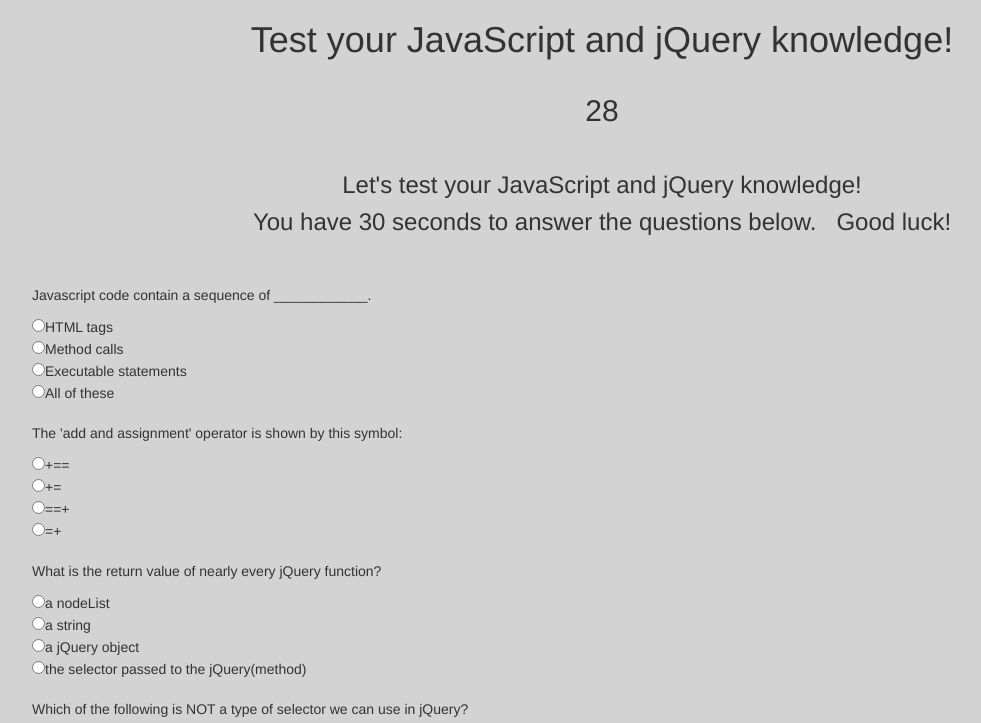
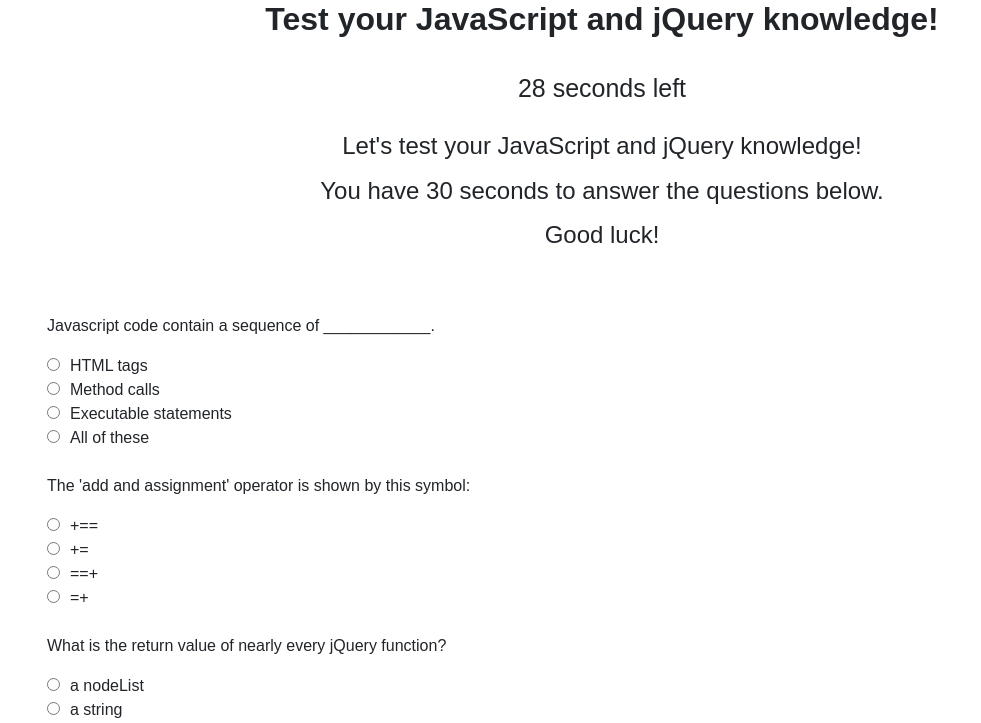
Before and after one commit to jasminepkim/TriviaGame, a plain HTML site: page index.html in a window 1280 px wide. Both pictures are taken after a click on the link "START". Shown: the top 723 px of the page, without its empty margins (38-1019 px from the left). Drawn offline with nearby package versions, Linux system fonts and the light colour scheme.

Commit message:
Final - with light CSS

```diff
--- a/assets/css/style.css
+++ b/assets/css/style.css
@@ -1,15 +1,30 @@
 body {
-    background-color: lightgray;
+    font-family: sans-serif;
 }
 
 .title,
 .startbutton,
 .end,
-h3 {
+h3,
+h4 {
    text-align: center;
-    margin: 0 auto;
+   margin: 0 auto;
+   font-family: sans-serif;
 }
 
 .clock {
-    font-size: 30px;
+    font-size: 25px;
+    font-family: sans-serif;
 }
+
+#donebtn {
+    margin-bottom: 30px;
+}
+
+input[type="radio"] {
+    margin-right: 10px;
+}
+
+#corr {
+    text-align: left;
+}
--- a/assets/javascript/app.js
+++ b/assets/javascript/app.js
@@ -2,7 +2,7 @@
 var questions = [{
     question: "Javascript code contain a sequence of ____________.",
     options: ["HTML tags", "Method calls", "Executable statements", "All of these"],
-    answer: "Executable statements"
+    answer: "All of these"
 }, {
     question: "The 'add and assignment' operator is shown by this symbol:",
     options: ["+==", "+=", "==+", "=+"],
@@ -57,7 +57,7 @@
     var countDown = 30;
     var timer = setInterval(function () {
         countDown--;
-        $("#timer").html(countDown);
+        $("#timer").html(countDown + " seconds left");
         if (countDown === 0) {
             clearInterval(timer);
             seeResults();
@@ -74,7 +74,7 @@
     $(".clock").hide();
     endPage();
 
-    // To count how the results
+    // To count the user's results
     function endPage() {
         var correct = 0;
         var incorrect = 0;
--- a/index.html
+++ b/index.html
@@ -7,7 +7,7 @@
     <meta http-equiv="X-UA-Compatible" content="ie=edge">
     <title>Quiz</title>
     <!-- Bootswatch -->
-    <link rel="stylesheet" href="https://maxcdn.bootstrapcdn.com/bootstrap/3.3.7/css/bootstrap.min.css">
+    <link rel="stylesheet" href="https://maxcdn.bootstrapcdn.com/bootswatch/3.3.7/yeti/bootstrap.min.css">
     <link rel="stylesheet" type="text/css" href="assets/css/style.css">
     <!-- Added link to the jQuery library -->
     <script src="https://cdnjs.cloudflare.com/ajax/libs/jquery/3.2.1/jquery.min.js"></script>
@@ -16,23 +16,24 @@
 <body>
     <!-- Page 1 // START -->
     <div class="title">
-        <h1>Test your JavaScript and jQuery knowledge!</h1>
+        <h2><b>Test your JavaScript and jQuery knowledge!</b></h2>
         <br>
     </div>
     <div class="startbutton">
         <a href="#" id="startbtn" class="btn btn-primary btn-lg">START</a>
         <div class="clock">
-            <span id="timer">30</span>
+            <span id="timer">30 seconds left</span>
         </div>
-        <br><br>
+        <br>
     </div>
 
     <div class="container">
         <!-- Page 2 // PLAY -->
-        <h3>
+        <h4>
             <p>Let's test your JavaScript and jQuery knowledge!</p>
-            <p>You have 30 seconds to answer the questions below. &nbsp; Good luck!</p>
-        </h3>
+            <p>You have 30 seconds to answer the questions below.</p>
+            <p>Good luck!</p>
+        </h4>
         <br>
         <!-- Questions -->
         <div class="question">
@@ -44,15 +45,15 @@
     <br>
 
     <div class="results">
-        <h3>
-            <p>Correct: <span id="corr"></span></p>
-        </h3>
-        <h3>
-            <p>Incorrect: <span id="incorr"></span></p>
-        </h3>
-        <h3>
-            <p>Unanswered: <span id="unansw"></span></p>
-        </h3>
+        <h4>
+            <p><b>Correct:&nbsp;</b> <span id="corr"></span></p>
+        </h4>
+        <h4>
+            <p><b>Incorrect:&nbsp;</b> <span id="incorr"></span></p>
+        </h4>
+        <h4>
+            <p><b>Unanswered:&nbsp;</b> <span id="unansw"></span></p>
+        </h4>
     </div>
 
     <div class="end">
```
